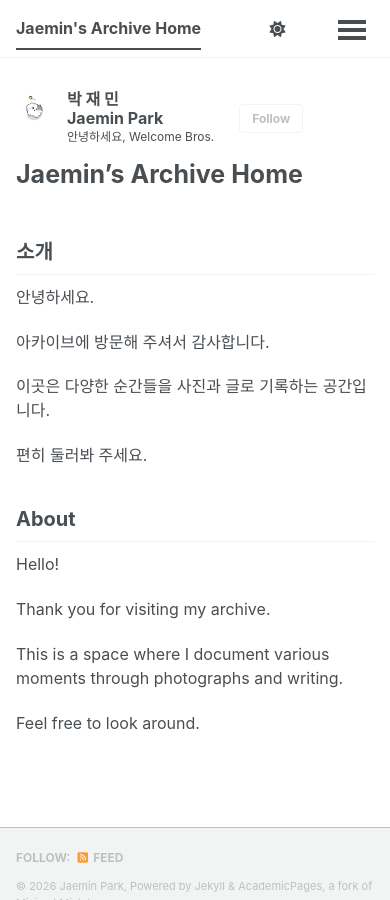
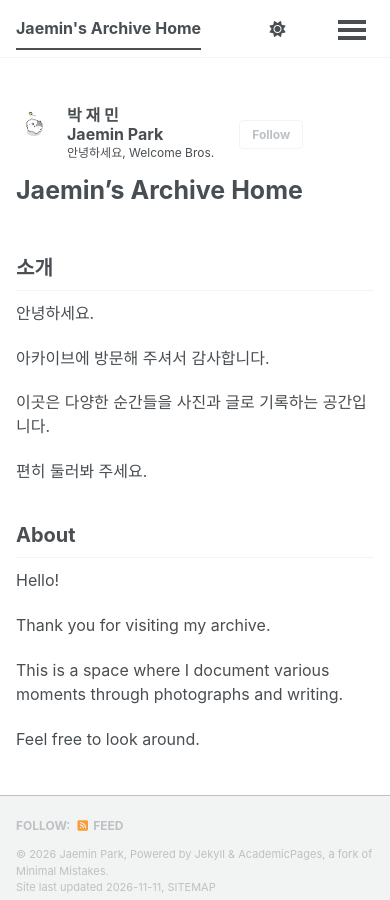
Before and after one commit to jm331kr/jm331kr.github.io, a Jekyll site: the page built from _pages/about.md, in a window 390 px wide and 900 px high. Built offline with Jekyll 4.4.1, drawn with Linux system fonts in a browser that asks for light colours; a script bundle is joined from its source files by our own code; a style sheet for code colours, icons or effects is not loaded.

Commit message:
Update _base.scss

```diff
--- a/_sass/layout/_base.scss
+++ b/_sass/layout/_base.scss
@@ -365,3 +365,28 @@ b, i, strong, em, blockquote, p, q, span, figure, img, h1, h2, header, input, a,
       display: none;
     }
   }
+
+
+/* 모바일에서 Footer를 화면 하단에 배치 */
+@media (max-width: 767px) {
+  html {
+    min-height: 100%;
+  }
+
+  body {
+    min-height: 100vh;
+    min-height: 100dvh;
+    display: flex;
+    flex-direction: column;
+  }
+
+  .initial-content {
+    flex: 1 0 auto;
+  }
+
+  .page__footer {
+    position: relative !important;
+    margin-top: auto !important;
+    flex-shrink: 0;
+  }
+}
```
